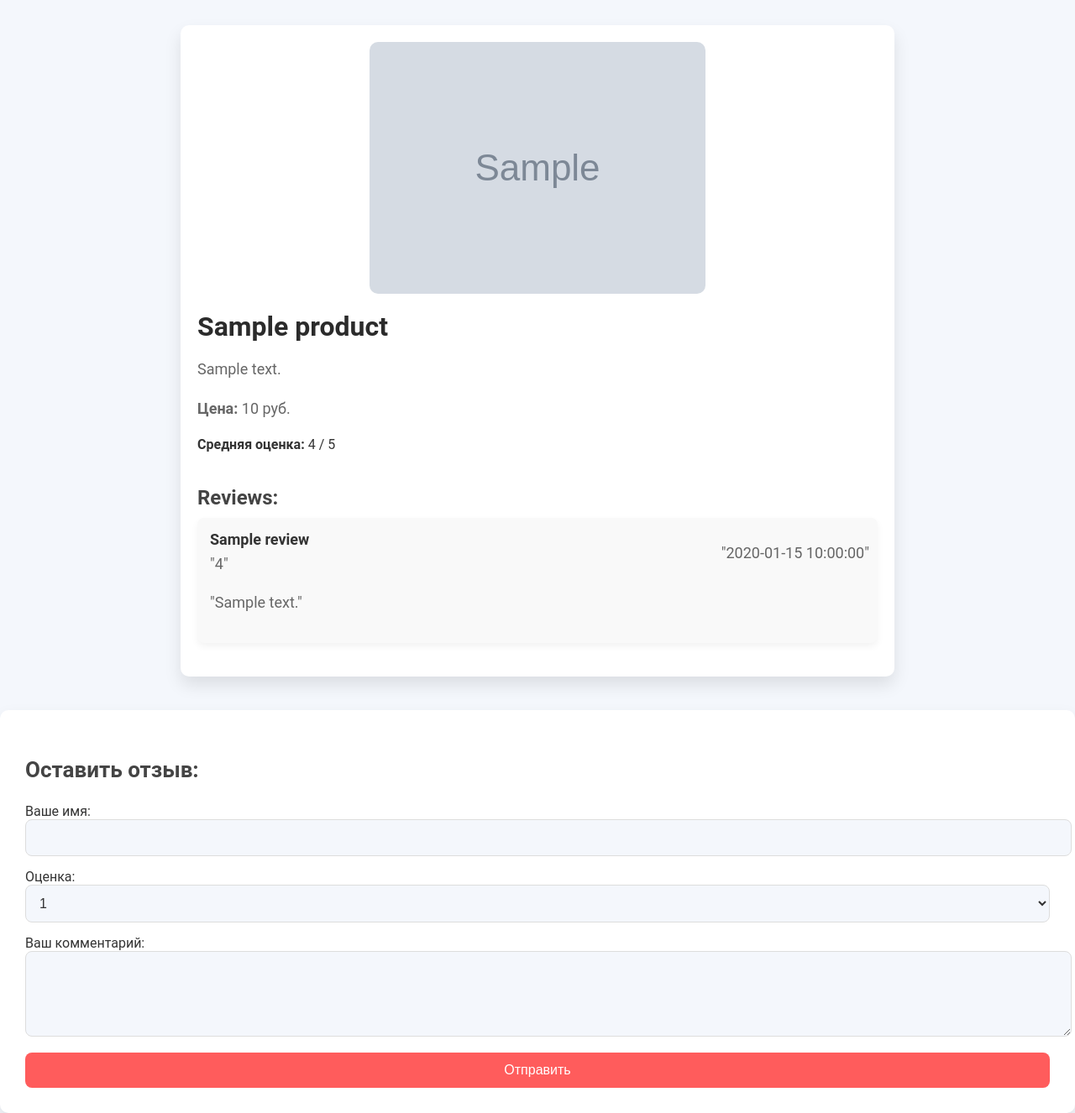
After one commit to tuyana214/online-shop, a PHP site: template src/Views/product_page.php in a window 1280 px wide. The commit adds this page. Shown: the whole page at 84% size. Run offline with PHP 8.4, Linux system fonts and the light colour scheme; the template is opened without the code that fills it: most values are stand-ins (such as "Sample title", 1, 10 or a date in 2020); grey boxes marked "Sample" are stand-in pictures.

Commit message:
1. создание страницы продукта с отзывами 2. создание абстрактного класса модели

```diff
--- a/src/Model/Model.php
+++ b/src/Model/Model.php
@@ -2,7 +2,7 @@
 
 namespace Model;
 
-class Model
+abstract class Model
 {
     protected \PDO $pdo;
 
@@ -10,4 +10,6 @@ class Model
     {
         $this->pdo = new \PDO('pgsql:host=db;port=5432;dbname=mydb', 'user', 'pwd');
     }
+
+    abstract protected function getTableName(): string;
 }
--- a/src/Service/AuthService.php
+++ b/src/Service/AuthService.php
@@ -31,7 +31,7 @@ class AuthService
 
     public function auth(string $email, string $password): bool
     {
-        $user = $this->userModel->getUsernameByEmail($email);
+        $user = $this->userModel->getByEmail($email);
         if (!$user) {
             return false;
         } else {
--- a/src/Views/cart_page.php
+++ b/src/Views/cart_page.php
@@ -22,8 +22,8 @@
                         <div class="cart-item-details">
                             <img src="<?php echo $product['image_url']; ?>" alt="Изображение товара" class="cart-item-img">
                             <div class="cart-item-info">
-                                <h3><?php echo htmlspecialchars($product['name']); ?></h3>
-                                <p><?php echo htmlspecialchars($product['description']); ?></p>
+                                <h3><?php echo $product['name']; ?></h3>
+                                <p><?php echo $product['description']; ?></p>
                                 <p><strong>Цена: </strong><?php echo number_format($product['price'], 2, ',', ' ') . ' руб.'; ?></p>
                             </div>
                         </div>
--- /dev/null
+++ b/src/Views/product_page.php
@@ -0,0 +1,197 @@
+<!DOCTYPE html>
+<html lang="ru">
+<head>
+    <meta charset="UTF-8">
+    <meta name="viewport" content="width=device-width, initial-scale=1.0">
+</head>
+<body>
+<div class="product">
+    <img src="<?php echo $products['image_url']; ?>" alt="<?php echo $products['name']; ?>">
+    <h2><?php echo $products['name']; ?></h2>
+    <p><?php echo $products['description']; ?></p>
+    <p><strong>Цена: </strong><?php echo $products['price'] . " руб."; ?></p>
+
+    <div class="average-rating">
+        <strong>Средняя оценка: </strong>
+        <span><?php echo $products['average_rating']; ?> / 5</span>
+    </div>
+
+    <div class="reviews">
+        <h3>Reviews:</h3>
+        <?php if (!empty($products['reviews'])): ?>
+            <?php foreach ($products['reviews'] as $review): ?>
+                <div class="review">
+                    <span class="review-author"><?php echo $review->getName(); ?></span>
+                    <p class="review-rating">"<?php echo $review->getRating(); ?>"</p>
+                    <p class="review-comment">"<?php echo $review->getComment(); ?>"</p>
+                    <p class="review-created-at">"<?php echo $review->getCreatedAt(); ?>"</p>
+                </div>
+            <?php endforeach; ?>
+        <?php else: ?>
+            <p>На данный момент отзывов нет.</p>
+        <?php endif; ?>
+    </div>
+</div>
+
+<div class="add-review">
+    <h3>Оставить отзыв:</h3>
+    <form action="/add-review" method="POST">
+        <input type="hidden" name="product_id" value="<?php echo $products['id']; ?>">
+        <div>
+            <label for="author">Ваше имя:</label>
+            <input type="text" id="author" name="author" required>
+        </div>
+        <div>
+            <label for="rating">Оценка:</label>
+            <select id="rating" name="rating" required>
+                <option value="1">1</option>
+                <option value="2">2</option>
+                <option value="3">3</option>
+                <option value="4">4</option>
+                <option value="5">5</option>
+            </select>
+        </div>
+        <div>
+            <label for="comment">Ваш комментарий:</label>
+            <textarea id="comment" name="comment" rows="4" required></textarea>
+        </div>
+        <button type="submit">Отправить</button>
+    </form>
+</div>
+</body>
+</html>
+<style>
+    body {
+        font-family: 'Roboto', sans-serif;
+        background-color: #f4f7fc;
+        margin: 0;
+        padding: 0;
+        color: #333;
+    }
+
+    .product {
+        background-color: #fff;
+        border-radius: 10px;
+        box-shadow: 0 10px 20px rgba(0, 0, 0, 0.1);
+        margin: 30px auto;
+        padding: 20px;
+        max-width: 850px;
+        box-sizing: border-box;
+    }
+
+    .product img {
+        max-width: 60%;
+        height: auto;
+        border-radius: 10px;
+        margin-bottom: 20px;
+        display: block;
+        margin-left: auto;
+        margin-right: auto;
+    }
+
+    .product h2 {
+        font-size: 32px;
+        color: #2b2b2b;
+        margin: 10px 0;
+    }
+
+    .product p {
+        font-size: 18px;
+        line-height: 1.6;
+        color: #666;
+    }
+
+    .reviews {
+        margin-top: 40px;
+    }
+
+    .reviews h3 {
+        font-size: 24px;
+        color: #444;
+        margin-bottom: 10px;
+    }
+
+    .review {
+        background-color: #f9f9f9;
+        border-radius: 8px;
+        padding: 15px;
+        margin-bottom: 20px;
+        box-shadow: 0 4px 8px rgba(0, 0, 0, 0.05);
+        position: relative;
+    }
+
+    .review-author {
+        font-weight: bold;
+        color: #333;
+        font-size: 18px;
+    }
+
+    .review-rating {
+        font-size: 16px;
+        color: #ff5c5c;
+        margin-top: 5px;
+    }
+
+    .review-comment {
+        font-size: 16px;
+        color: #555;
+        margin-top: 10px;
+    }
+
+    .review-created-at {
+        font-size: 14px;
+        color: #aaa;
+        position: absolute;
+        top: 10px;
+        right: 10px;
+        font-size: 12px;
+    }
+
+    .add-review {
+        background-color: #fff;
+        border-radius: 10px;
+        padding: 30px;
+        margin-top: 40px;
+        box-shadow: 0 10px 20px rgba(0, 0, 0, 0.1);
+    }
+
+    .add-review h3 {
+        font-size: 26px;
+        color: #444;
+        margin-bottom: 25px;
+    }
+
+    .add-review form {
+        display: flex;
+        flex-direction: column;
+        gap: 15px;
+    }
+
+    .add-review input, .add-review select, .add-review textarea {
+        padding: 12px;
+        font-size: 16px;
+        border-radius: 8px;
+        border: 1px solid #ddd;
+        background-color: #f4f7fc;
+        color: #333;
+        width: 100%;
+    }
+
+    .add-review button {
+        background-color: #ff5c5c;
+        color: white;
+        padding: 12px 20px;
+        border: none;
+        border-radius: 8px;
+        cursor: pointer;
+        font-size: 16px;
+    }
+
+    .add-review button:hover {
+        background-color: #e14c4c;
+    }
+
+    .add-review button:active {
+        background-color: #d43f3f;
+    }
+</style>
--- a/src/public/index.php
+++ b/src/public/index.php
@@ -29,4 +29,6 @@ $app->get('/create-order', OrderController::class, 'getCheckoutForm');
 $app->post('/create-order', OrderController::class, 'handleCheckout');
 $app->get('/confirm-order', OrderController::class, 'confirm');
 $app->get('/orders', OrderController::class, 'getAllOrders');
+$app->post('/product', CartController::class, 'showProduct');
+$app->post('/add-review', CartController::class, 'addReview');
 $app->run();
```
Also changed, not shown: src/Controllers/CartController.php (+60 -9 lines), src/Model/Cart.php (deleted, +0 -68 lines), src/Model/Order.php (+7 -2 lines), src/Model/OrderProduct.php (+6 -2 lines), src/Model/Product.php (+9 -10 lines), src/Model/Review.php (added, +81 -0 lines), src/Model/User.php (+10 -24 lines), src/Model/UserProduct.php (+47 -3 lines), src/Views/catalog_page.php (+4 -3 lines).
